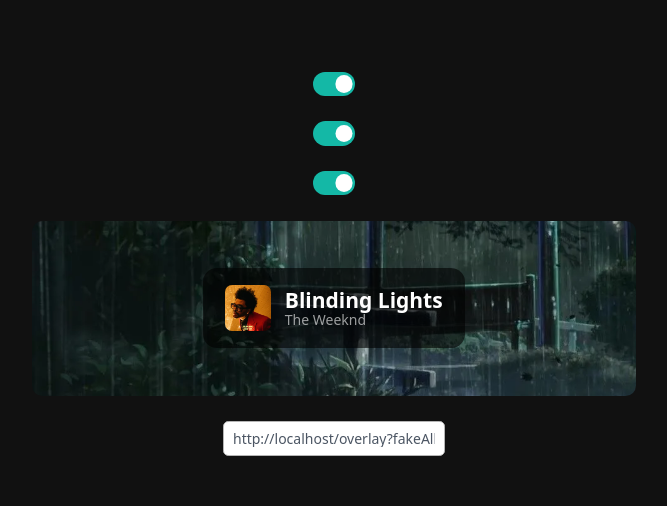
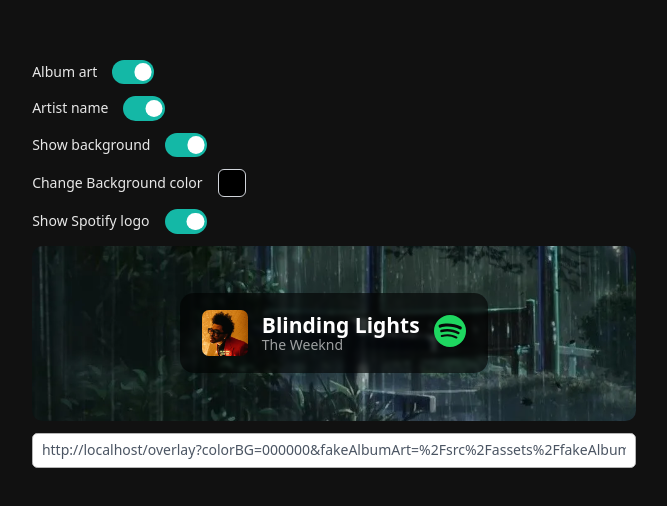
Before and after one commit to haxgun/Beatwave, a Vue app: page /settings in a window 1280 px wide. Shown: the part 136-642 px from the top of the page, without its empty margins (306-973 px from the left). Built offline with nearby package versions, Linux system fonts and the light colour scheme; no server answers; a web font is replaced by a local one.

Commit message:
feat: add spotify logo, add change background and blur for bg

```diff
--- a/src/assets/style.scss
+++ b/src/assets/style.scss
@@ -124,10 +124,12 @@
   align-items: center;
   column-gap: 1rem;
   border-radius: 1rem;
+  max-width: 420px;
   width: max-content;
 
   font-size: 1.5rem;
   color: #fff;
+  backdrop-filter: blur(2px);
 
   .media__image {
     width: 3.25rem;
@@ -156,6 +158,12 @@
       font-size: 1rem;
     }
   }
+
+  .spotify-logo {
+    img {
+      width: 32px;
+    }
+  }
 }
 
 .textarea {
@@ -171,6 +179,18 @@
   }
 }
 
+.settings {
+  display: flex;
+  flex-direction: column;
+  gap: 12px;
+
+  span {
+    display: flex;
+    align-items: center;
+    gap: 15px;
+  }
+}
+
 .preview {
   position: relative;
   display: flex;
@@ -183,7 +203,7 @@
   padding: 1.25rem;
 
   .preview__content {
-    z-index: 100;
+    z-index: 0;
     width: 100%;
     display: flex;
     align-items: center;
@@ -197,7 +217,7 @@
     height: 100%;
     left: 0;
     object-fit: cover;
-    z-index: -100;
+    z-index: -1;
 
     img {
       width: 100%;
--- a/src/components/Overlay.vue
+++ b/src/components/Overlay.vue
@@ -1,7 +1,7 @@
 <template>
   <div
     v-if="albumArt || artistName || fakeArtist"
-    :style="{ backgroundColor: showBackground ? 'rgb(0 0 0 / 60%)' : 'transparent' }"
+    :style="{ backgroundColor: showBackground ? `#${colorBG}99` : 'transparent' }"
     class="media"
   >
     <div v-if="showAlbumArt" class="media__image">
@@ -10,6 +10,9 @@
     <div class="media__info">
       <div class="track__name" v-text="trackName || fakeTitle"></div>
       <div v-if="showArtist" class="track__artist" v-text="artistName || fakeArtist"></div>
+    </div>
+    <div v-if="showSpotifyLogo" class="spotify-logo">
+      <img src="@/assets/spotify-logo-without-text.svg" alt="Spotify">
     </div>
   </div>
 </template>
@@ -36,6 +39,16 @@
     },
 
     showBackground: {
+      type: Boolean,
+      default: true
+    },
+
+    colorBG: {
+      type: String,
+      default: '000000'
+    },
+
+    showSpotifyLogo: {
       type: Boolean,
       default: true
     },
--- a/src/main.js
+++ b/src/main.js
@@ -5,6 +5,8 @@
 import PrimeVue from 'primevue/config'
 import InputSwitch from 'primevue/inputswitch'
 import InputText from 'primevue/inputtext'
+import ColorPicker from 'primevue/colorpicker';
+
 
 import 'primevue/resources/themes/lara-light-teal/theme.css'
 
@@ -18,4 +20,5 @@
 
 app.component('InputSwitch', InputSwitch)
 app.component('InputText', InputText)
+app.component('ColorPicker', ColorPicker)
 app.mount('#app')
--- a/src/pages/Settings.vue
+++ b/src/pages/Settings.vue
@@ -2,20 +2,40 @@
   <div class="main">
     <div class="main__body">
       <div class="main__container">
-        <InputSwitch v-model="settings.showAlbumArt" />
-        <InputSwitch v-model="settings.showArtist" />
-        <InputSwitch v-model="settings.showBackground" />
+        <div class="settings">
+          <span>
+            <label for="showAlbumArt">Album art</label>
+            <InputSwitch v-model="settings.showAlbumArt" aria-labelledby="showAlbumArt" />
+          </span>
+          <span>
+            <label for="showArtist">Artist name</label>
+            <InputSwitch v-model="settings.showArtist" aria-labelledby="showArtist" />
+          </span>
+          <span>
+            <label for="showBackground">Show background</label>
+            <InputSwitch v-model="settings.showBackground" aria-labelledby="showBackground" />
+          </span>
+          <span>
+            <label for="showBackground">Change Background color</label>
+            <ColorPicker v-model="settings.colorBG" />
+          </span>
+          <span>
+            <label for="showSpotifyLogo">Show Spotify logo</label>
+            <InputSwitch v-model="settings.showSpotifyLogo" aria-labelledby="showSpotifyLogo" />
+          </span>
           <div class="preview">
             <div class="preview__content">
               <Overlay
                 class="widget"
                 :showAlbumArt="settings.showAlbumArt"
                 :showArtist="settings.showArtist"
-              :accessToken="accessToken"
                 :showBackground="settings.showBackground"
+                :colorBG="settings.colorBG"
+                :showSpotifyLogo="settings.showSpotifyLogo"
                 :fakeTitle="settings.fakeTitle"
                 :fakeArtist="settings.fakeArtist"
                 :fakeAlbumArt="settings.fakeAlbumArt"
+                :accessToken="accessToken"
               />
             </div>
             <div class="preview__background">
@@ -23,6 +43,7 @@
             </div>
           </div>
           <InputText rows="5" cols="82" class="textarea" readonly v-model="browserSourceUrl" />
+        </div>
       </div>
     </div>
   </div>
@@ -59,6 +80,8 @@
       showAlbumArt: true,
       showArtist: true,
       showBackground: true,
+      showSpotifyLogo: true,
+      colorBG: '000000',
       fakeTitle: 'Blinding Lights',
       fakeArtist: 'The Weeknd',
       fakeAlbumArt: '/src/assets/fakeAlbumArt.webp'
```
Lines whose indentation alone changed are shown as unchanged.
